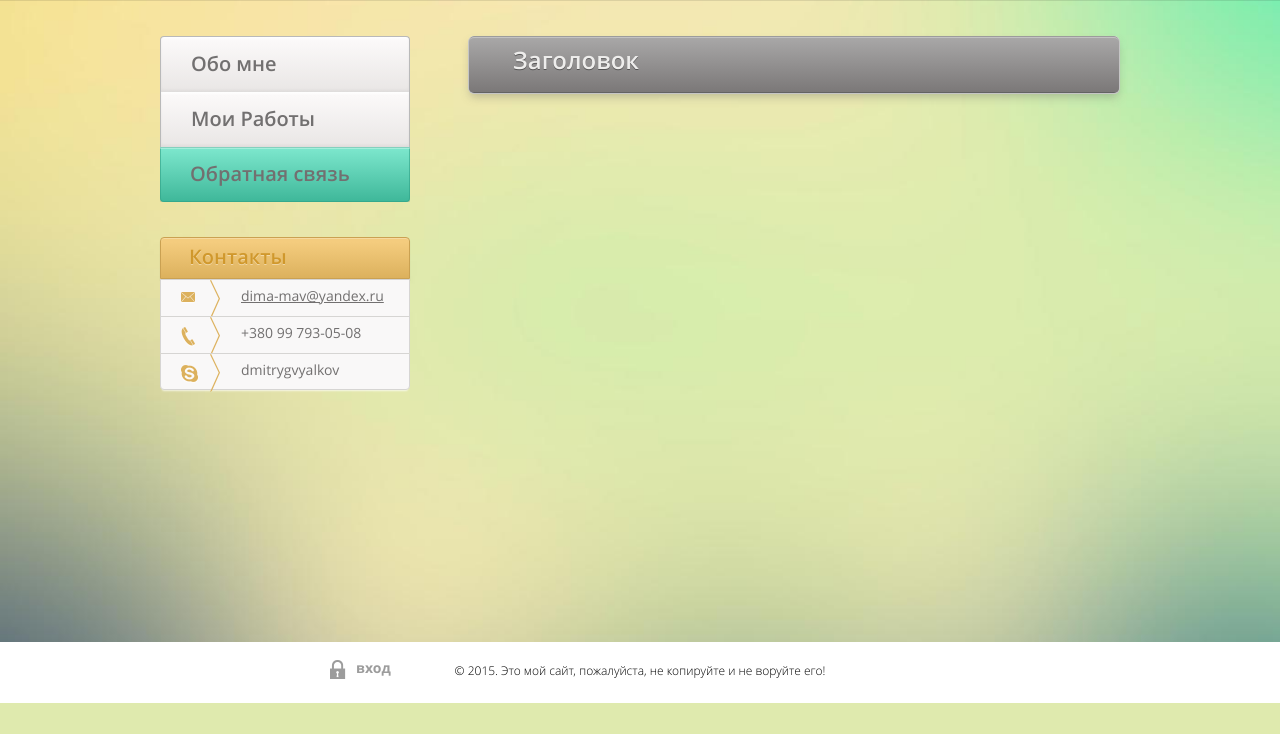
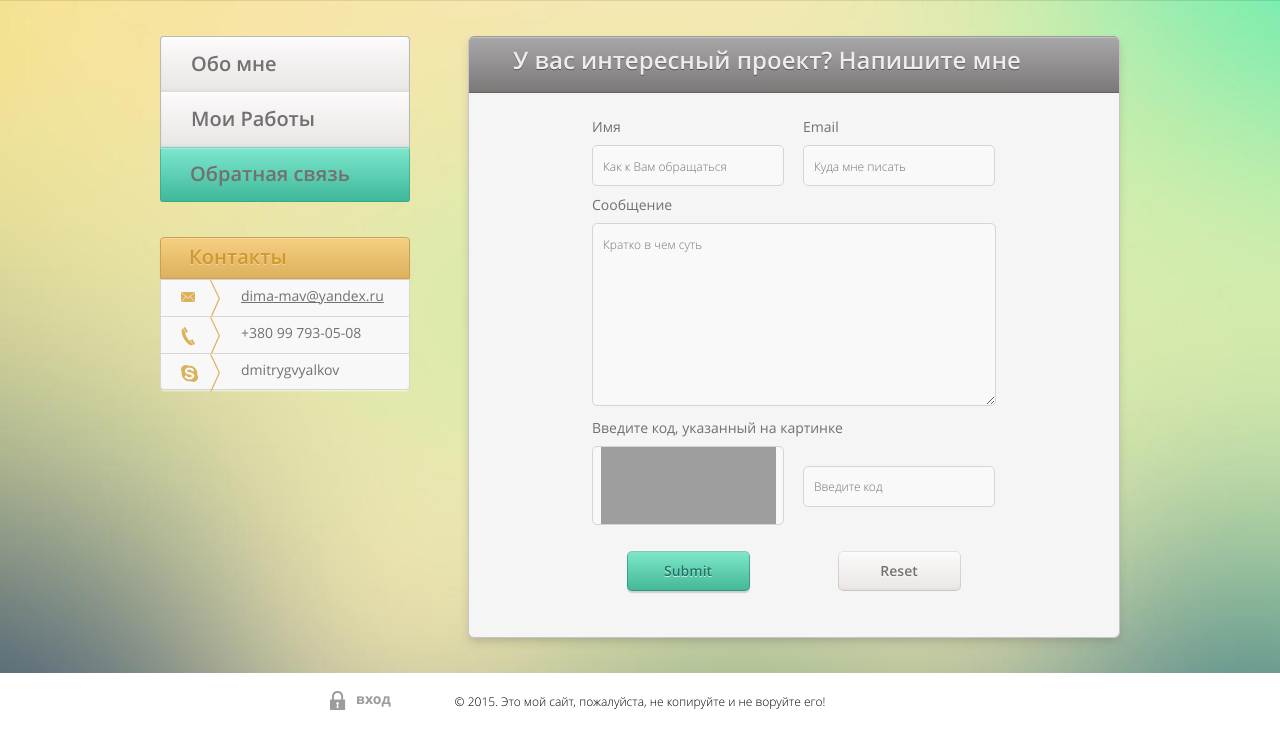
Before and after one commit to dmitrygvyalkov/loftschool-vdg-dom01, a PHP site: page /contact.html in a window 1280 px wide. Shown: the part 97-831 px from the top of the page. Before the commit the page ends 800 px from the top, so only its background shows below. Run offline with PHP 8.4, Linux system fonts and the light colour scheme; some libraries are stand-ins or nearby versions; grey boxes are pictures that could not be loaded.

Commit message:
Офрмление контента страницы обратной связи

```diff
--- a/app/contact.html
+++ b/app/contact.html
@@ -19,7 +19,7 @@
 	<link rel="stylesheet" href="css/fonts.css">
 	<link type="text/css" rel="stylesheet" href="css/style.css">
 	<link type="text/css" rel="stylesheet" href="css/spritesheet.css">
-	<link type="text/css" rel="stylesheet" href="css/about.css">
+	<link type="text/css" rel="stylesheet" href="css/contact.css">
 
 	<script src="js/modernizr.js"></script>
 
@@ -30,9 +30,9 @@
  	<div class="wrapper clearfix">
  		<header class="header">
  			<div class="header-wrp">
- 				<h1 class="logo">
+ 				<div class="logo">
  					<a href="/"><img src="i/logo.png" alt="Loftschool. От мыслителя к создателю" height="71" width="95"></a>
- 				</h1>
+ 				</div>
  				<ul class="social">
  					<li><a href="https://www.facebook.com/profile.php?id=100005869536136" target="_blank" title="Facebook"><span class="icon-block"><i class="ico ico-facebook">Facebook</i></span></a></li>
  					<li><a href="https://vk.com/dmitrygvyalkov" target="_blank" title="вКонтакте"><span class="icon-block"><i class="ico ico-vk">вКонтакте</i></span></a></li>
@@ -45,7 +45,36 @@
 	 	<div class="wrp clearfix">
  			<main class="block-main">
 				<section class="block-section">
-					<h2 class="title-block">Заголовок</h2>
+					<h1 class="title-block">У вас интересный проект? Напишите мне</h1>
+
+					<div class="block-contact-form clearfix">
+						<form action="#">
+							<div class="form-block col2">
+								<label for="name" class="label">Имя</label>
+								<input type="text" id="name" name="name" class="text-input" placeholder="Как к Вам обращаться">
+							</div>
+							<div class="form-block col2 last-in-line">
+								<label for="email" class="label">Email</label>
+								<input type="text" id="email" name="email" class="text-input" placeholder="Куда мне писать">
+							</div>
+							<div class="col1">
+								<label for="text" class="label">Сообщение</label>
+								<textarea name="text" id="text" cols="30" rows="10" class="textarea" placeholder="Кратко в чем суть"></textarea>
+							</div>
+							<div class="col1">
+								<label for="captcha" class="label">Введите код, указанный на картинке</label>
+								<div class="col2 captcha-img">
+									<img src="tmp/captcha.png" height="77" width="175" alt="">
+								</div>
+								<div class=" col2 last-in-line">
+									<input type="text" id="captcha" name="captcha" class="captcha text-input" placeholder="Введите код">
+								</div>
+								<div class="form-block col2"><input type="submit" class="submit-btn"></div>
+								<div class="form-block col2 last-in-line"><input type="reset" class="reset-btn"></div>
+							</div>
+
+						</form>
+					</div>
  				</section>
  			</main>
 
--- /dev/null
+++ b/app/css/contact.css
@@ -0,0 +1,132 @@
+.block-contact-form {
+	max-width: 404px;
+	margin: -5px auto 0;
+	padding-bottom: 20px;
+}
+
+.block-contact-form .form-block {
+	margin: 11px 0;
+}
+
+
+.block-contact-form .label {
+	display: block;
+	font-size: 14px;
+	color: #727070;
+	margin: 10px 0;
+}
+
+.block-contact-form .col2 {
+	display: block;
+	width: 192px;
+	vertical-align: top;
+	margin-right: 19px;
+	box-sizing: content-box;
+	float: left;
+}
+
+.block-contact-form .col1 {
+	width: 100%;
+}
+
+.block-contact-form .last-in-line {
+	margin-right: 0;
+}
+
+.block-contact-form .textarea {
+	width: 100%;
+	height: 183px;
+	border: 1px solid #d6d5d3;
+	font-size: 12px;
+	font-family: 'Open Sans Light';
+	border-radius: 5px;
+	padding: 14px 10px;
+	box-sizing: border-box;
+	background-color: #f9f9fa;
+}
+
+.block-contact-form .captcha-img {
+	height: 79px;
+	border: 1px solid #d6d5d3;
+	font-size: 12px;
+	border-radius: 5px;
+	box-sizing: border-box;
+	background-color: #f9f9fa;
+}
+
+.block-contact-form .captcha-img img {
+	margin: 0 auto;
+	display: block;
+}
+
+
+
+.block-contact-form .text-input {
+	width: 100%;
+	height: 41px;
+	border: 1px solid #d6d5d3;
+	font-size: 12px;
+	font-family: 'Open Sans Light';
+	border-radius: 5px;
+	padding: 12px 10px;
+	box-sizing: border-box;
+	background-color: #f9f9fa;
+}
+
+.block-contact-form .captcha {
+	margin-top: 20px;
+}
+
+.block-contact-form .submit-btn {
+	border-radius: 5px;
+	background-image: -moz-linear-gradient( 90deg, rgb(67,183,150) 0%, rgb(128,232,203) 100%);
+	background-image: -webkit-linear-gradient( 90deg, rgb(67,183,150) 0%, rgb(128,232,203) 100%);
+	background-image: -ms-linear-gradient( 90deg, rgb(67,183,150) 0%, rgb(128,232,203) 100%);
+	-webkit-box-shadow: 0px 2px 1px 0px rgba(9, 9, 9, 0.16),inset 0px 1px 0px 0px rgba(255, 255, 255, 0.3), inset 0px 0px 0px 1px rgba(30,116,102,0.5);
+	-moz-box-shadow: 0px 2px 1px 0px rgba(9, 9, 9, 0.16),inset 0px 1px 0px 0px rgba(255, 255, 255, 0.3), inset 0px 0px 0px 1px rgba(30,116,102,0.5);
+	box-shadow: 0px 2px 1px 0px rgba(9, 9, 9, 0.16),inset 0px 1px 0px 0px rgba(255, 255, 255, 0.3), inset 0px 0px 0px 1px rgba(30,116,102,0.5);
+	border: 0;
+	width: 123px;
+	height: 40px;
+	margin: 15px auto;
+	display: block;
+
+	font-family: 'Open Sans Semibold';
+	font-size: 14px;
+	color: rgb(30, 116, 101);
+	text-shadow: 0px 1px 0px rgba(255, 255, 255, 0.75);
+}
+
+.block-contact-form .submit-btn:hover {
+	background-image: -moz-linear-gradient( 90deg, rgb(58,160,135) 0%, rgb(95,220,189) 100%);
+	background-image: -webkit-linear-gradient( 90deg, rgb(58,160,135) 0%, rgb(95,220,189) 100%);
+	background-image: -ms-linear-gradient( 90deg, rgb(58,160,135) 0%, rgb(95,220,189) 100%);
+	box-shadow: inset 0px 1px 0px 0px rgba(255, 255, 255, 0.3);
+}
+
+
+.block-contact-form .reset-btn {
+	border-radius: 5px;
+	background-image: -moz-linear-gradient( 90deg, rgb(233,230,228) 0%, rgb(251,249,249) 94%, rgb(255,255,255) 100%);
+	background-image: -webkit-linear-gradient( 90deg, rgb(233,230,228) 0%, rgb(251,249,249) 94%, rgb(255,255,255) 100%);
+	background-image: -ms-linear-gradient( 90deg, rgb(233,230,228) 0%, rgb(251,249,249) 94%, rgb(255,255,255) 100%);
+	-webkit-box-shadow: inset 0px -2px 3px 0px rgba(41, 41, 41, 0.05), inset 0px 0px 0px 1px rgba(114,112,112,.2);
+	-moz-box-shadow: inset 0px -2px 3px 0px rgba(41, 41, 41, 0.05), inset 0px 0px 0px 1px rgba(114,112,112,.2);
+	box-shadow: inset 0px -2px 3px 0px rgba(41, 41, 41, 0.05), inset 0px 0px 0px 1px rgba(114,112,112,.2);
+	border: 0;
+	width: 123px;
+	height: 40px;
+	margin: 15px auto;
+	display: block;
+
+	font-family: 'Open Sans Semibold';
+	font-size: 14px;
+	text-shadow: 0px 1px 0px rgba(255, 255, 255, 0.75);
+	color: rgb(114, 112, 112);
+}
+
+.block-contact-form .reset-btn:hover {
+	background-image: -moz-linear-gradient( 90deg, rgb(194,192,192) 0%, rgb(227,225,225) 87%, rgb(230,228,228) 90%, rgb(232,231,231) 100%);
+	background-image: -webkit-linear-gradient( 90deg, rgb(194,192,192) 0%, rgb(227,225,225) 87%, rgb(230,228,228) 90%, rgb(232,231,231) 100%);
+	background-image: -ms-linear-gradient( 90deg, rgb(194,192,192) 0%, rgb(227,225,225) 87%, rgb(230,228,228) 90%, rgb(232,231,231) 100%);
+}
--- a/app/css/style.css
+++ b/app/css/style.css
@@ -71,6 +71,10 @@ i {
 	background-image: url(../i/bg-header.png);
 	background-repeat: repeat-x;
 	box-shadow: 0px 1px 0px 0px rgba(0, 0, 0, 0.1);
+}
+
+.last-in-line {
+	margin-right: 0;
 }
 
 
@@ -164,6 +168,8 @@ i {
 	border-radius: 5px 5px 0 0;
 	color: rgb(238, 237, 236);
 	text-shadow: 0px 1px 0px rgba(0, 0, 0, 0.4);
+
+
 
 	font-size: 24px;
 	font-family: 'Open Sans Semibold';
```
Also changed, not shown: 1 other file.
